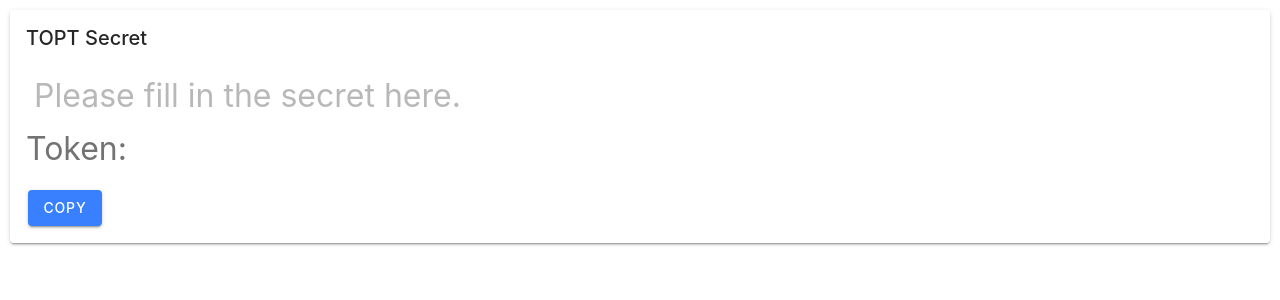
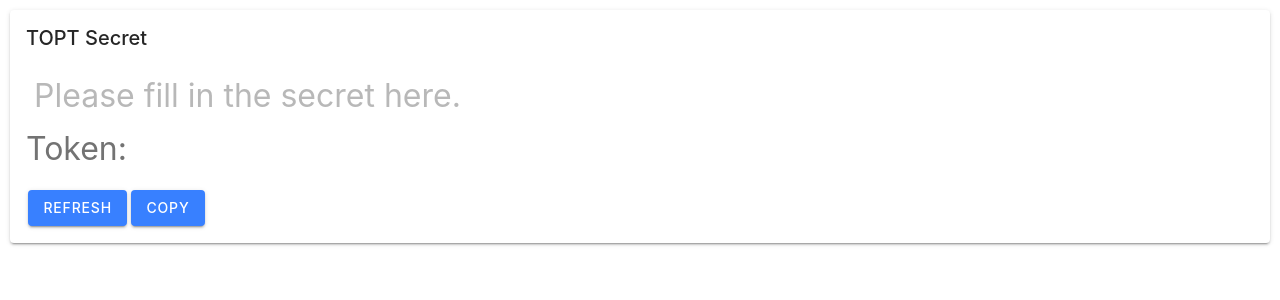
Before and after one commit to hex0cter/2fa-otp, a React (Create React App) app: page / in a window 1280 px wide. Shown: the top 300 px of the page. Built offline with nearby package versions, Linux system fonts and the light colour scheme.

Commit message:
Refresh manually

```diff
--- a/src/components/two-factor-token-generator/index.js
+++ b/src/components/two-factor-token-generator/index.js
@@ -14,6 +14,8 @@ const TwoFactorTokenGenerator = (props) => {
     const newSecret = event.target.value
     if (newSecret) {
       setSecret(newSecret)
+      console.log('update secret to', newSecret)
+      generateCode()
       localStorage.setItem('TwoFactorTokenSecret', newSecret)
     }
   }
@@ -30,12 +32,18 @@ const TwoFactorTokenGenerator = (props) => {
     setTimeout(() => setButtonText('Copy'), 1500)
   }
 
-  setInterval(() => {
+  const generateCode = () => {
+    console.log('generateCode called')
     const newTotpCode = secret ? authenticator.generate(secret) : ''
     if (newTotpCode !== code) {
       setCode(newTotpCode)
     }
-  }, 2000)
+  }
+
+  // setInterval(() => {
+  //   console.log('timeout')
+  //   generateCode()
+  // }, 5000)
 
   return (
     <IonCard>
@@ -44,10 +52,11 @@ const TwoFactorTokenGenerator = (props) => {
     </IonCardHeader>
 
     <IonCardContent>
-      <div className={styles.twoFactorContainer} onClick={() => copyToClipboard(code)}>
+      <div className={styles.twoFactorContainer}>
         <IonInput className={styles.secret} value={secret} onIonChange={updateSecret} placeholder="Please fill in the secret here."/>
         <div className={styles.result}>
         <div>Token: {code} </div>
+          <IonButton onClick={generateCode}>Refresh</IonButton>
           <IonButton onClick={() => copyToClipboard(code)}>{buttonText}</IonButton>
         </div>
       </div>
--- a/src/components/two-factor-token-generator/index.module.css
+++ b/src/components/two-factor-token-generator/index.module.css
@@ -9,5 +9,4 @@
 
 .twoFactorContainer {
   min-width: 700px;
-  cursor: pointer;
 }
```
